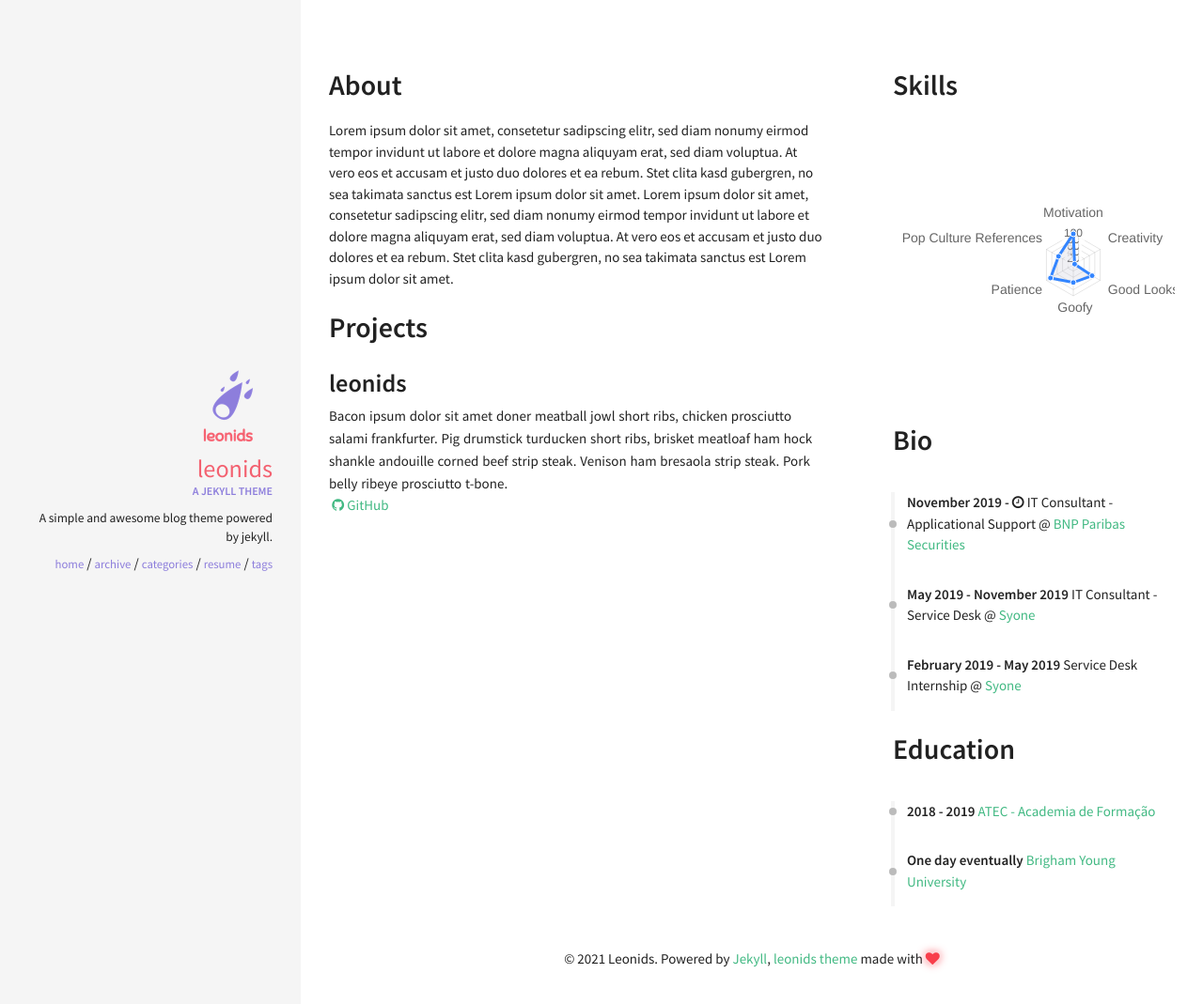
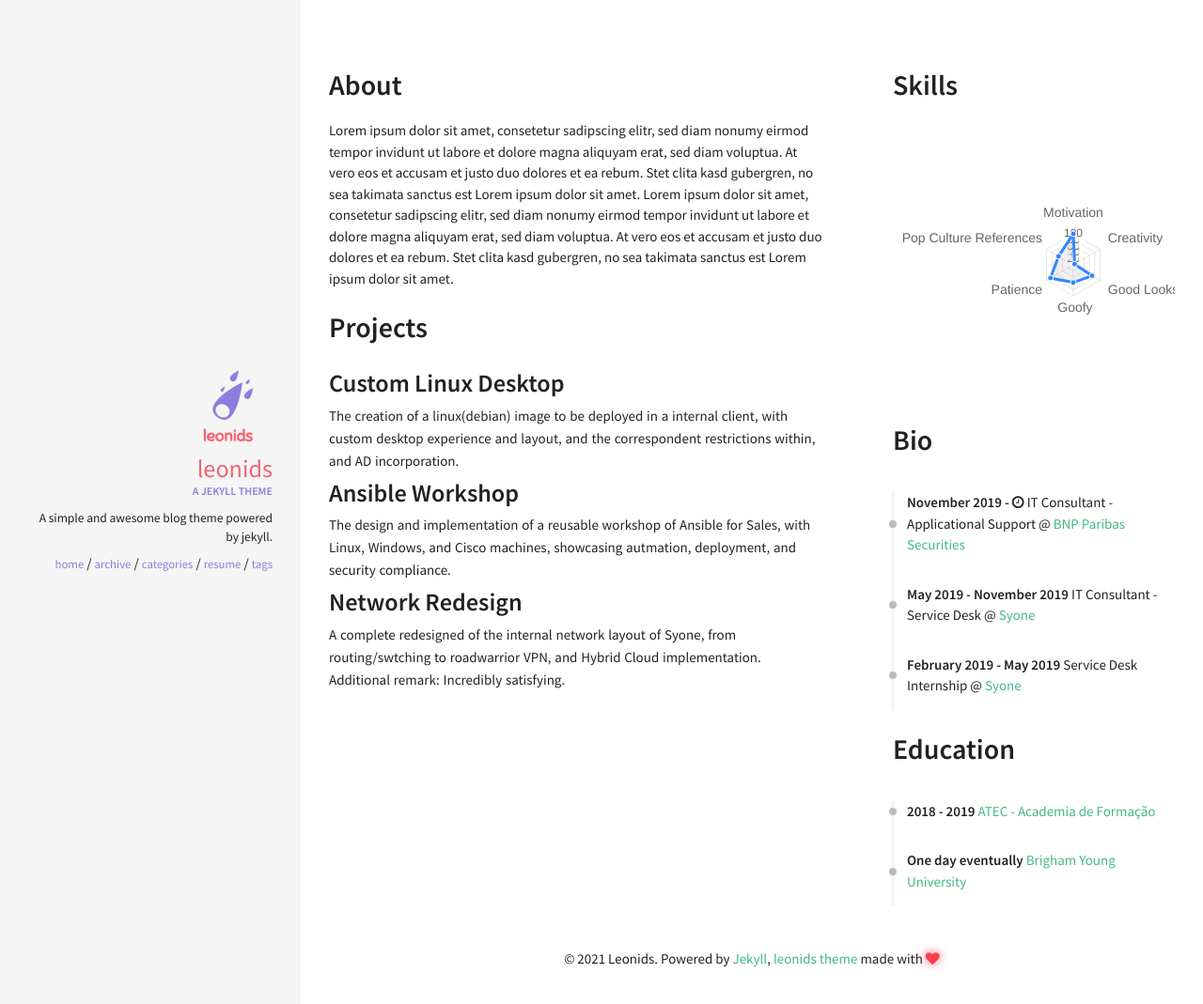
Before and after one commit to Ruados/ruados.github.io, a Jekyll site: the page built from resume.html, in a window 1280 px wide. Shown: the top 1069 px of the page at 94% size. Built offline with Jekyll 4.4.1, drawn with Linux system fonts in a browser that asks for light colours; nearby versions of some CDN libraries.

Commit message:
Update projects.yml

```diff
--- a/_data/index/projects.yml
+++ b/_data/index/projects.yml
@@ -1,4 +1,8 @@
-- name: leonids
-  descr: "Bacon ipsum dolor sit amet doner meatball jowl short ribs, chicken prosciutto salami frankfurter. Pig drumstick turducken short ribs, brisket meatloaf ham hock shankle andouille corned beef strip steak. Venison ham bresaola strip steak. Pork belly ribeye prosciutto t-bone."
-  image: pong.png
-  github: https://github.com/renyuanz/leonids
+- name: Custom Linux Desktop
+  descr: "The creation of a linux(debian) image to be deployed in a internal client, with custom desktop experience and layout, and the correspondent restrictions within, and AD incorporation."
+
+- name: Ansible Workshop
+  descr: "The design and implementation of a reusable workshop of Ansible for Sales, with Linux, Windows, and Cisco machines, showcasing autmation, deployment, and security compliance."
+
+- name: Network Redesign
+  descr: "A complete redesigned of the internal network layout of Syone, from routing/swtching to roadwarrior VPN, and Hybrid Cloud implementation. Additional remark: Incredibly satisfying."
```
